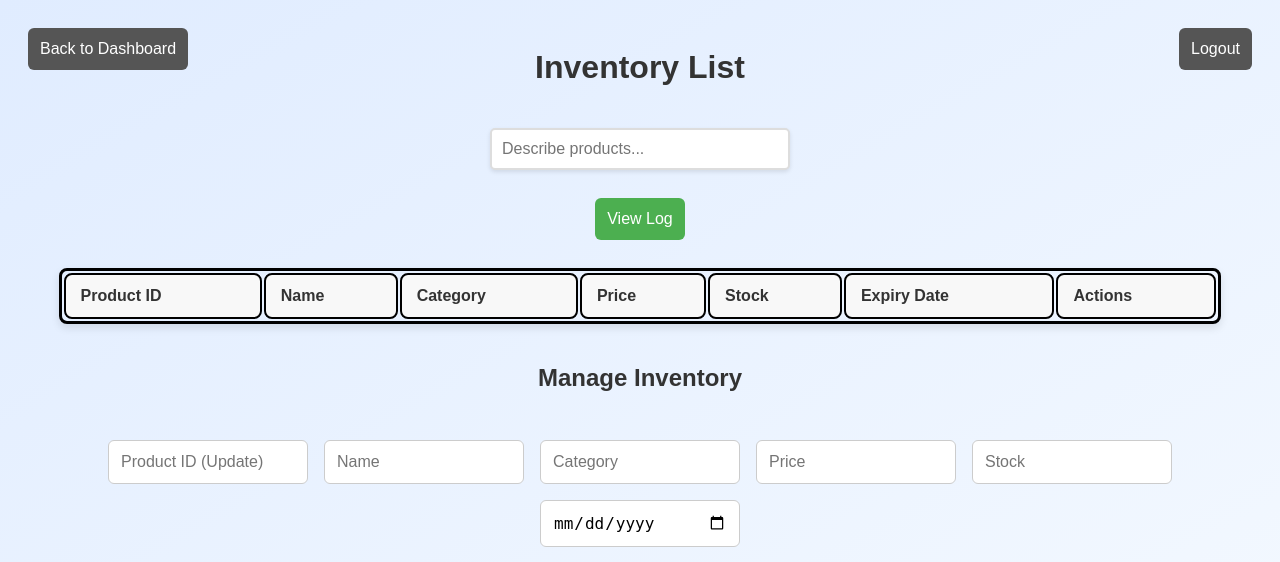
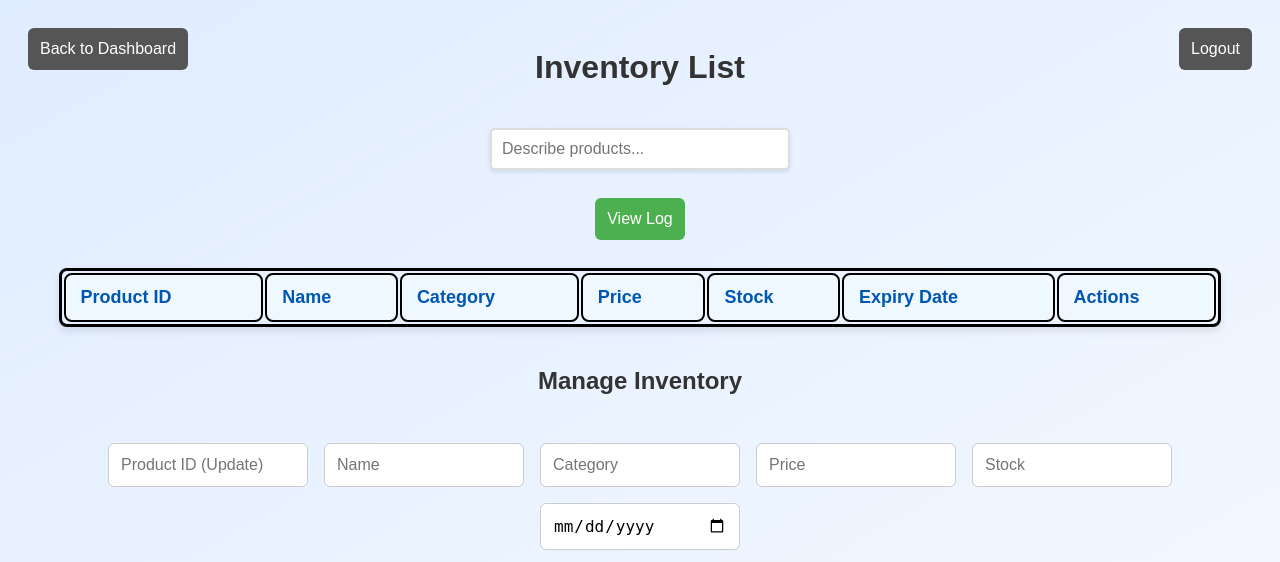
Before and after one commit to Kool-K/Dynamic-Pricing-System, a Flask app: template templates/inventory.html in a window 1280 px wide. Shown: the top 562 px of the page. Run offline with Flask 3, Linux system fonts and the light colour scheme; the template is opened without the code that fills it, so the values that code supplies are empty.

Commit message:
style(inventory): updated table header background and text color

```diff
--- a/static/inventory.css
+++ b/static/inventory.css
@@ -35,10 +35,12 @@ h1, h2 {
 }
 
 #inventory-table th {
-    background-color: #f8f8f8;
+    background-color: #f0f8ff; /* soft blue instead of gray */
     font-weight: bold;
-    color: #333;
+    color: #0056b3; /* darker blue text */
+    font-size: 18px; /* slightly bigger */
 }
+
 
 #inventory-table tr:nth-child(even) {
     background-color: #f9f9f9;
```
